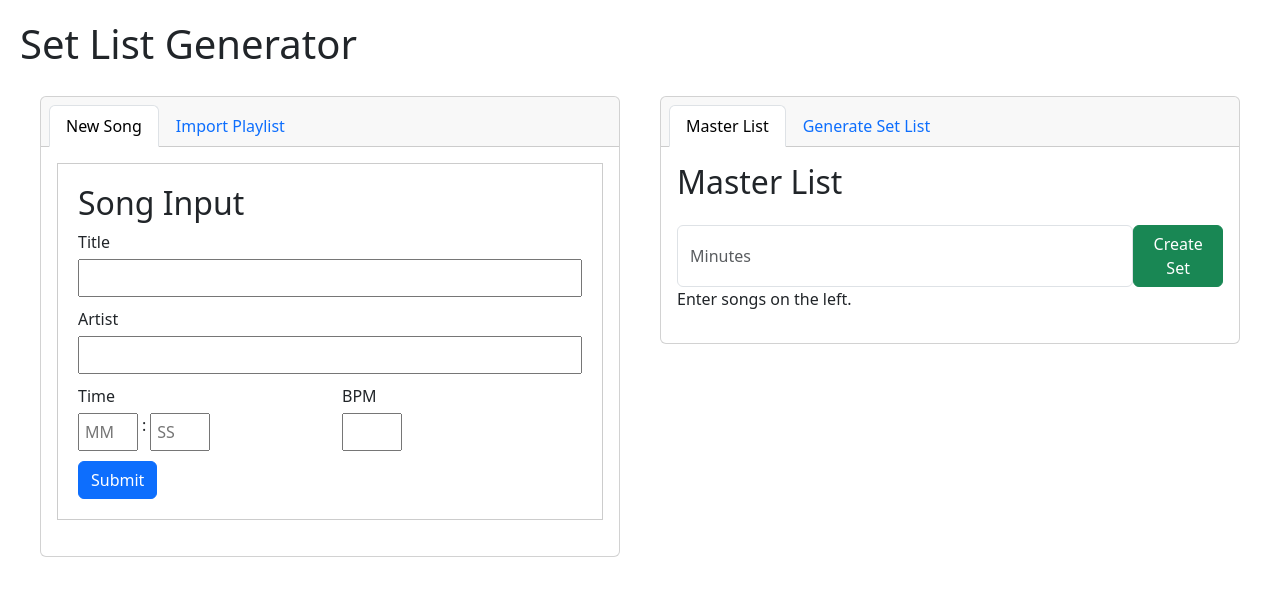
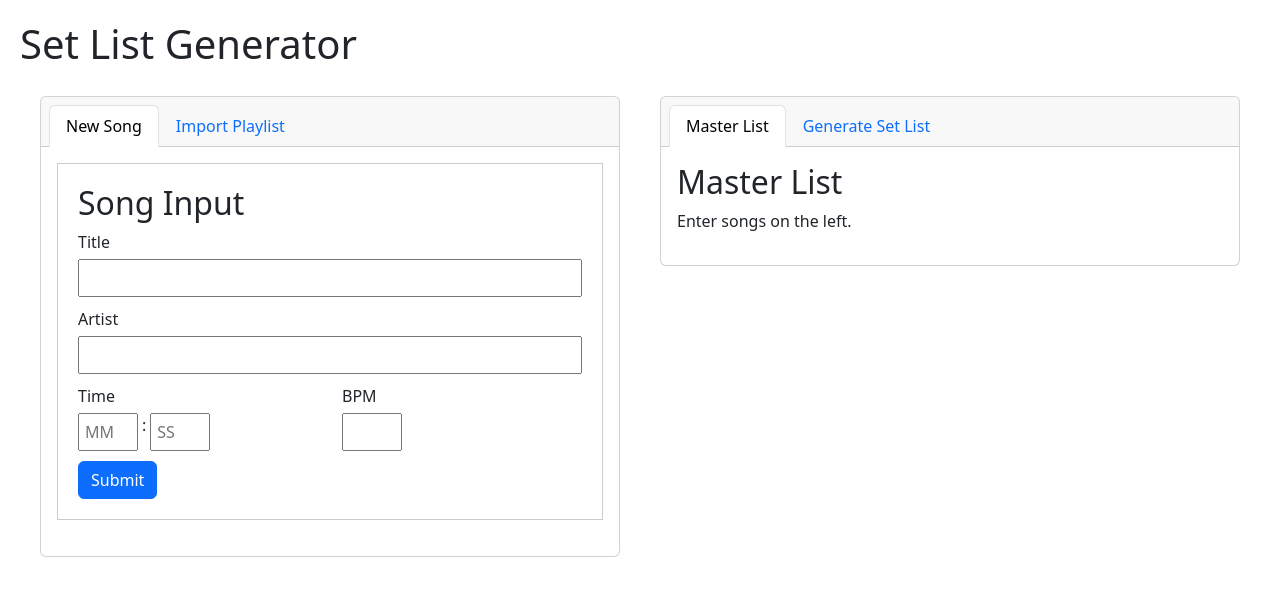
Before and after one commit to jdittert/setlist-generator, a React (Vite) app: page / in a window 1280 px wide. Shown: the top 596 px of the page. Built offline with nearby package versions, Linux system fonts and the light colour scheme.

Commit message:
Move clear list button to master list component

```diff
--- a/src/MasterList.jsx
+++ b/src/MasterList.jsx
@@ -1,35 +1,13 @@
-import { useRef } from 'react';
 
-const MasterList = ({ songs, onDeleteSong, setLength, onSetLength, onCreateSet }) => {
+const MasterList = ({ songs, onDeleteSong, setLength, onSetLength, onClearList }) => {
     // Sort the songs in alphabetical order by their titles
     const sortedSongs = songs.sort((a, b) => a.title.localeCompare(b.title));
-    const setLengthRef = useRef();
-
-    const handleCreateSet = (event) => {
-      event.preventDefault();
-      // Add your logic to create a set based on the selected songs
-      console.log(setLengthRef.current.value);
-      onCreateSet();
-    };
 
     return (
       <div className="master-list">
         <div className="d-flex justify-content-between">
           <h2>Master List</h2>
         </div>
-        {/* Create Set input and button */}
-        <div className="mt-3 d-flex justify-content-between">
-              <input
-                type="number"
-                className="form-control"
-                placeholder="Minutes"
-                value={setLength}
-                ref={setLengthRef}
-              />
-              <button className="btn btn-success" onClick={handleCreateSet}>
-                Create Set
-              </button>
-            </div>
         {sortedSongs.length === 0 ? (
           <p>Enter songs on the left.</p>
         ) : (
@@ -57,6 +35,13 @@ const MasterList = ({ songs, onDeleteSong, setLength, onSetLength, onCreateSet }
             </tbody>
           </table>
         )}
+        {songs.length > 0 && (
+            <div className="mt-3">
+              <button className="btn btn-danger" onClick={onClearList}>
+                Clear List
+              </button>
+            </div>
+          )}
       </div>
     );
   };
--- a/src/RightSection.jsx
+++ b/src/RightSection.jsx
@@ -7,10 +7,6 @@ const RightSection = ({ songs, onDeleteSong, onClearList, setLength, onSetLength
 
   const handleTabChange = (tab) => {
     setActiveRightTab(tab);
-  };
-
-  const handleClearList = () => {
-    onClearList();
   };
 
   return (
@@ -44,20 +40,14 @@ const RightSection = ({ songs, onDeleteSong, onClearList, setLength, onSetLength
           {activeRightTab === "Master List" ? (
             <div>
               <MasterList songs={songs} onDeleteSong={onDeleteSong} onSetLength={onSetLength}
-              onCreateSet={onCreateSet} />
+              onCreateSet={onCreateSet} onClearList={onClearList} />
             </div>
           ) : (
             <div>
               <GenerateSetList songs={songs} />
             </div>
           )}
-          {songs.length > 0 && (
-            <div className="mt-3">
-              <button className="btn btn-danger" onClick={handleClearList}>
-                Clear List
-              </button>
-            </div>
-          )}
+
         </div>
       </div>
     </div>
```
